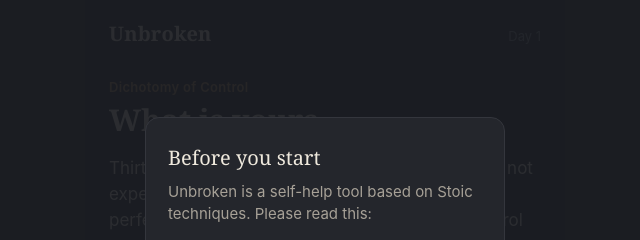
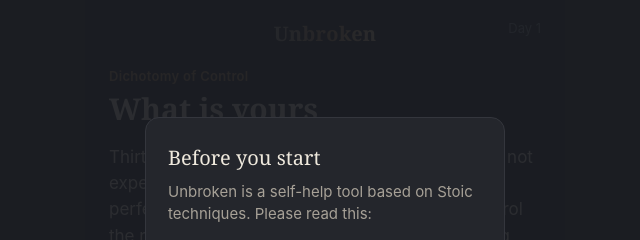
Before and after one commit to Temujin-67/Unbroken, a website: page index.html in a window 1280 px wide. Shown: the top 240 px of the page, 315-955 px from the left. Drawn offline with nearby package versions, Linux system fonts and the light colour scheme; no server answers.

Commit message:
Update style.css

```diff
--- a/style.css
+++ b/style.css
@@ -130,18 +130,27 @@ html, body {
 }
 
 .topbar {
+  position: relative;
   display: flex;
   align-items: baseline;
-  justify-content: space-between;
+  justify-content: flex-end;
   padding: 20px 24px 12px;
   padding-top: calc(20px + env(safe-area-inset-top));
 }
 
 .wordmark {
+  position: absolute;
+  left: 50%;
+  transform: translateX(-50%);
   font-family: Georgia, "Iowan Old Style", "Times New Roman", serif;
   font-size: 20px;
-  font-weight: 600;
+  font-weight: 700;
   letter-spacing: 0.2px;
+  background: linear-gradient(90deg, var(--bone-dim) 0%, var(--bronze) 55%, #F0D5A8 100%);
+  -webkit-background-clip: text;
+  background-clip: text;
+  -webkit-text-fill-color: transparent;
+  color: transparent;
 }
 
 .day-pill {
@@ -171,7 +180,7 @@ html, body {
   font-family: Georgia, "Iowan Old Style", "Times New Roman", serif;
   font-size: 30px;
   line-height: 1.25;
-  font-weight: 600;
+  font-weight: 700;
   margin: 0 0 16px;
   max-width: 22ch;
 }
```
